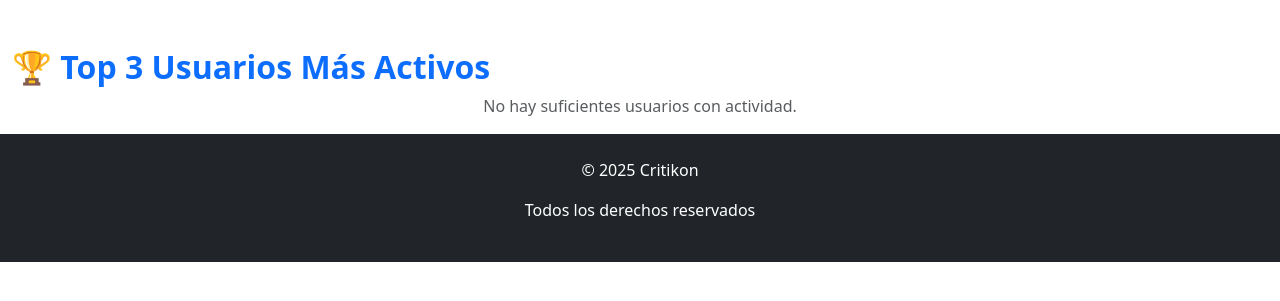
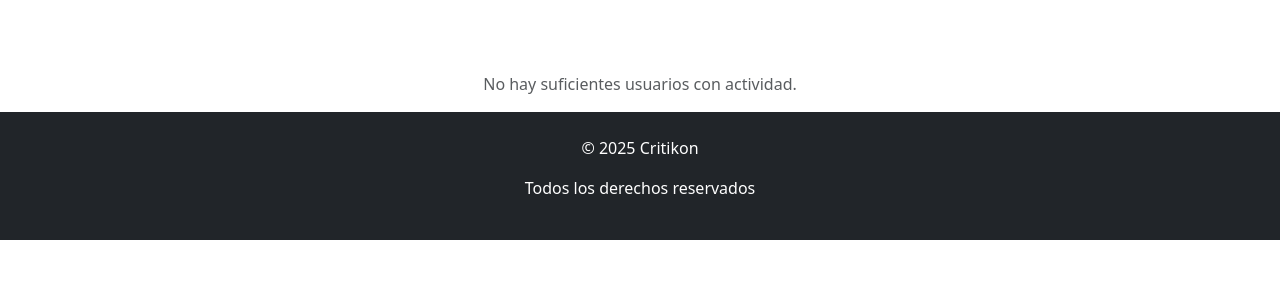
Before and after one commit to Carlos5Noob/Critikon-project, a Django app: page /critikon/top-users/ in a window 1280 px wide. Shown: the part 72-373 px from the top of the page. Run offline with Django 5.2, Linux system fonts and the light colour scheme; the visitor is signed in with stand-in values (Sample User, id 1); data comes from the database, SQL or seed files in the repository; data that the repository does not hold is empty; some libraries are stand-ins or nearby versions.

Commit message:
h1 quitado. Queda mejor

```diff
--- a/app/templates/app/top_users.html
+++ b/app/templates/app/top_users.html
@@ -5,9 +5,9 @@
 {% block content %}
 
 <div class="container-fluid mt-5 text-center">
-    <div class="d-flex justify-content-start">
-        <h2 class="text-primary fw-bold">🏆 Top 3 Usuarios Más Activos</h2>
-    </div>
+
+    <br>
+
     {% if top_users|length == 3 %}
         <div class="d-flex justify-content-center align-items-end mt-5 w-100 px-5">
             <!-- Segundo Lugar -->
```
